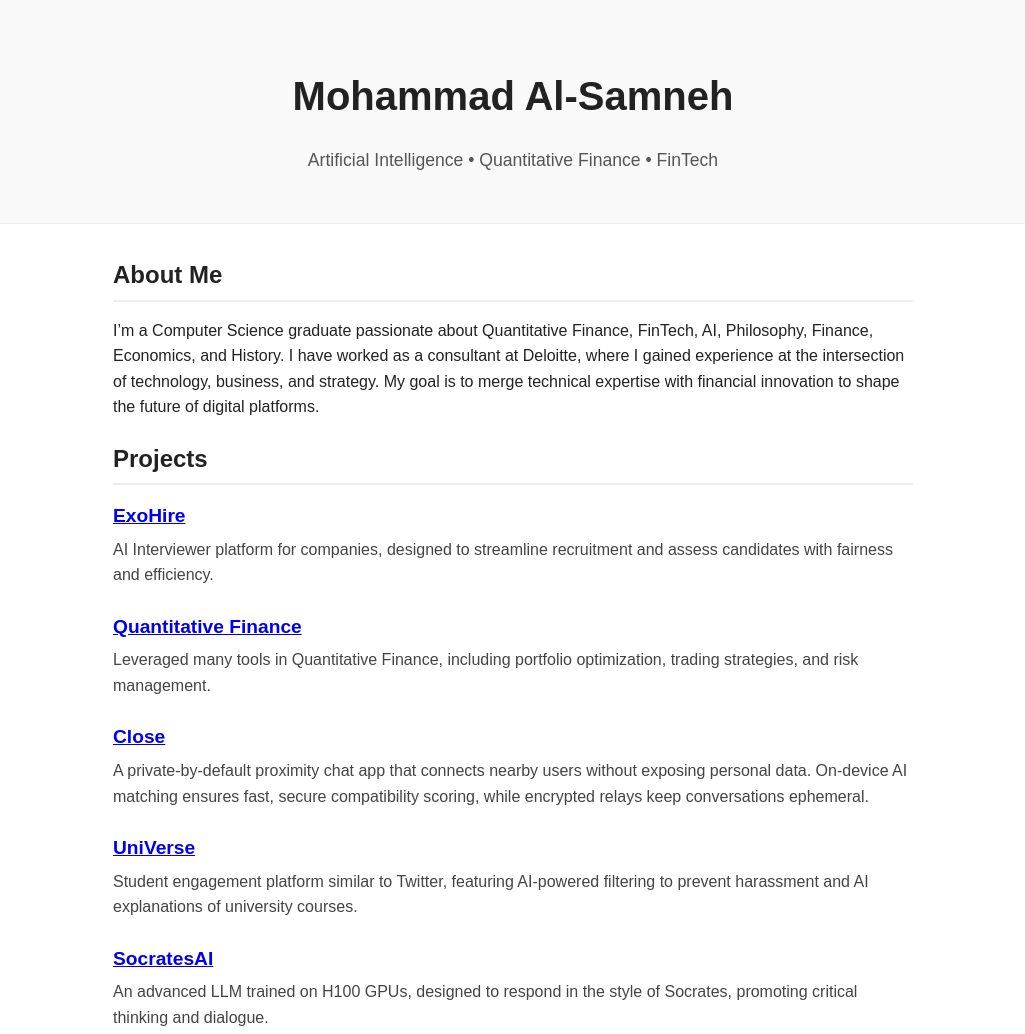
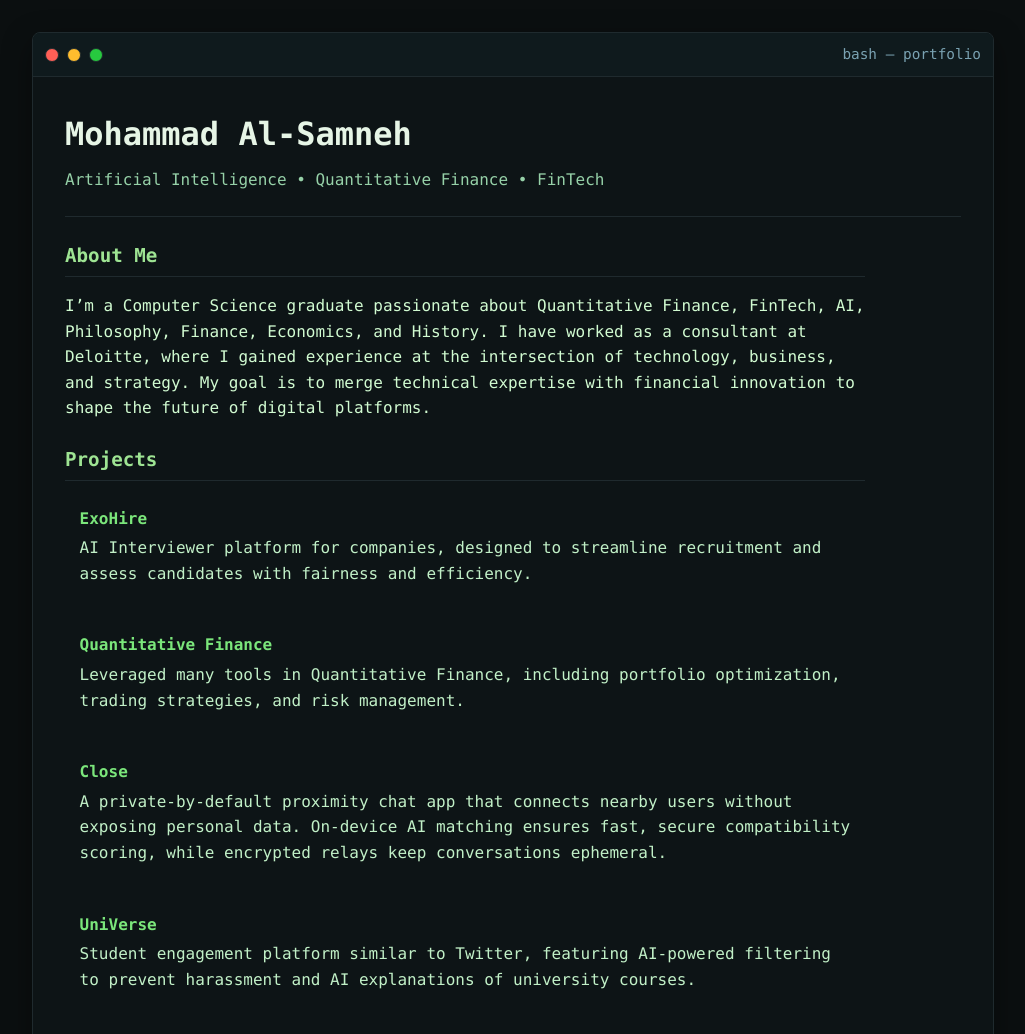
Before and after one commit to Al-Samneh/Al-Samneh.github.io, a plain HTML site: page index.html in a window 1280 px wide. Shown: the top 1034 px of the page, without its empty margins (127-1152 px from the left). Drawn offline with Linux system fonts and the light colour scheme.

Commit message:
Updated portfolio

```diff
--- a/index.html
+++ b/index.html
@@ -7,6 +7,14 @@
   <link rel="stylesheet" href="styles.css">
 </head>
 <body>
+  <div class="terminal-window">
+    <div class="terminal-toolbar">
+      <span class="dot dot-red"></span>
+      <span class="dot dot-yellow"></span>
+      <span class="dot dot-green"></span>
+      <span class="terminal-title">bash — portfolio</span>
+    </div>
+    <div class="terminal-body">
       <header>
         <h1>Mohammad Al-Samneh</h1>
         <p>Artificial Intelligence • Quantitative Finance • FinTech</p>
@@ -14,8 +22,8 @@
 
       <main>
         <section id="about">
-      <h2>About Me</h2>
-      <p>
+          <h2 class="reveal" style="--delay: .4s">About Me</h2>
+          <p class="reveal" style="--delay: .6s">
             I’m a Computer Science graduate passionate about Quantitative Finance, FinTech, AI, Philosophy, Finance, Economics, and History.
             I have worked as a consultant at Deloitte, where I gained experience at the intersection
             of technology, business, and strategy. My goal is to merge technical expertise with
@@ -24,43 +32,43 @@
         </section>
 
         <section id="projects">
-      <h2>Projects</h2>
+          <h2 class="reveal" style="--delay: .8s">Projects</h2>
 
-      <div class="project">
+          <div class="project reveal" style="--delay: .9s">
             <h3><a href="https://exohire.space" target="_blank">ExoHire</a></h3>
             <p>AI Interviewer platform for companies, designed to streamline recruitment and assess candidates with fairness and efficiency.</p>
           </div>
 
-      <div class="project">
+          <div class="project reveal" style="--delay: 1.0s">
             <h3><a href="https://github.com/Al-Samneh/Quant14Days" target="_blank">Quantitative Finance</a></h3>
             <p>Leveraged many tools in Quantitative Finance, including portfolio optimization, trading strategies, and risk management.</p>
           </div>
 
-      <div class="project">
+          <div class="project reveal" style="--delay: 1.1s">
             <h3><a href="https://github.com/Al-Samneh/CloseApp" target="_blank">Close</a></h3>
             <p>A private-by-default proximity chat app that connects nearby users without exposing personal data. On-device AI matching ensures fast, secure compatibility scoring, while encrypted relays keep conversations ephemeral.</p>
           </div>
 
-      <div class="project">
+          <div class="project reveal" style="--delay: 1.2s">
             <h3><a href="https://www.youtube.com/shorts/pB5k9ytR4cM" target="_blank">UniVerse</a></h3>
             <p>Student engagement platform similar to Twitter, featuring AI-powered filtering to prevent harassment and AI explanations of university courses.</p>
           </div>
 
-      <div class="project">
+          <div class="project reveal" style="--delay: 1.3s">
             <h3><a href="https://github.com/Al-Samneh/socrates" target="_blank">SocratesAI</a></h3>
             <p>An advanced LLM trained on H100 GPUs, designed to respond in the style of Socrates, promoting critical thinking and dialogue.</p>
           </div>
 
-      <div class="project">
+          <div class="project reveal" style="--delay: 1.4s">
             <h3><a href="https://github.com/Al-Samneh/CheatAI" target="_blank">CheatAI</a></h3>
             <p>An AI-powered solution that can answer questions undetectably by sharing screens — showcasing research into stealthy AI-human interaction.</p>
           </div>
         </section>
 
         <section id="contact">
-      <h2>Contact</h2>
-      <p>Email: <a href="mailto:mohdsamneh@gmail.com">mohdsamneh@gmail.com</a></p>
-      <p>
+          <h2 class="reveal" style="--delay: 1.6s">Contact</h2>
+          <p class="reveal" style="--delay: 1.7s">Email: <a href="mailto:mohdsamneh@gmail.com">mohdsamneh@gmail.com</a></p>
+          <p class="reveal" style="--delay: 1.8s">
             <a href="https://linkedin.com/in/mohdsamneh" target="_blank">LinkedIn</a> •
             <a href="https://github.com/Al-Samneh" target="_blank">GitHub</a> •
             <a href="https://samneh.com" target="_blank">Blog</a>
@@ -68,8 +76,43 @@
         </section>
       </main>
 
-  <footer>
+      <footer class="reveal" style="--delay: 1.9s">
         <p>© 2025 Mohammad Al-Samneh</p>
       </footer>
+    </div>
+  </div>
+  <script>
+    document.addEventListener('DOMContentLoaded', function () {
+      var heading = document.querySelector('header h1');
+      if (heading) {
+        var original = heading.textContent.trim();
+        heading.textContent = '';
+        var cursor = document.createElement('span');
+        cursor.className = 'cursor';
+        heading.after(cursor);
+        var i = 0;
+        var speedMs = 45;
+        function type() {
+          if (i <= original.length) {
+            heading.textContent = original.slice(0, i);
+            i += 1;
+            setTimeout(type, speedMs);
+          } else {
+            cursor.remove();
+          }
+        }
+        setTimeout(type, 200);
+      }
+
+      var revealEls = document.querySelectorAll('.reveal');
+      revealEls.forEach(function (el) {
+        var computed = window.getComputedStyle(el);
+        var delay = parseFloat(computed.getPropertyValue('--delay')) || 0;
+        setTimeout(function () {
+          el.classList.add('revealed');
+        }, Math.max(0, delay * 1000));
+      });
+    });
+  </script>
 </body>
 </html>
--- a/styles.css
+++ b/styles.css
@@ -1,71 +1,185 @@
 body {
-    font-family: Arial, sans-serif;
+    font-family: ui-monospace, SFMono-Regular, Menlo, Monaco, Consolas, "Liberation Mono", "Courier New", monospace;
     line-height: 1.6;
     margin: 0;
-    padding: 0;
-    color: #222;
-    background: #fff;
+    padding: 2rem 1rem;
+    color: #d1fbd1;
+    background: #0b0f10;
+  }
+
+  .terminal-window {
+    max-width: 960px;
+    margin: 0 auto;
+    border: 1px solid #1f2a2e;
+    border-radius: 8px;
+    box-shadow: 0 10px 30px rgba(0,0,0,0.4);
+    overflow: hidden;
+    background: #0d1416;
+  }
+
+  .terminal-toolbar {
+    display: flex;
+    align-items: center;
+    gap: 8px;
+    padding: 10px 12px;
+    background: #0f1a1d;
+    border-bottom: 1px solid #1f2a2e;
+  }
+
+  .terminal-title {
+    margin-left: auto;
+    color: #7aa2b2;
+    font-size: 0.9rem;
+  }
+
+  .dot {
+    display: inline-block;
+    width: 12px;
+    height: 12px;
+    border-radius: 50%;
+    background: #243136;
+    border: 1px solid #1f2a2e;
+  }
+
+  .dot-red { background: #ff5f56; }
+  .dot-yellow { background: #ffbd2e; }
+  .dot-green { background: #27c93f; }
+
+  .terminal-body {
+    padding: 2rem 2rem 1.5rem;
+  }
+
+  /* Appear/reveal animation */
+  .reveal {
+    opacity: 0;
+    transform: translateY(6px);
+    transition: opacity 600ms ease, transform 600ms ease;
+  }
+  .reveal.revealed {
+    opacity: 1;
+    transform: translateY(0);
   }
 
   header {
-    text-align: center;
-    padding: 4rem 1rem 2rem;
-    background: #f9f9f9;
-    border-bottom: 1px solid #eee;
+    text-align: left;
+    padding: 0 0 1.5rem;
+    background: transparent;
+    border-bottom: 1px solid #1f2a2e;
   }
 
   header h1 {
-    margin: 0;
-    font-size: 2.5rem;
+    margin: 0 0 0.4rem;
+    font-size: 2rem;
+    color: #e6f5e6;
   }
 
   header p {
-    font-size: 1.1rem;
-    color: #555;
+    font-size: 1rem;
+    color: #96d1a8;
+    margin: 0;
   }
 
   main {
     max-width: 800px;
-    margin: 2rem auto;
-    padding: 0 1rem;
+    margin: 1.5rem 0 0;
+    padding: 0;
   }
 
   h2 {
-    border-bottom: 2px solid #eee;
-    padding-bottom: 0.3rem;
-    margin-bottom: 1rem;
-    font-size: 1.5rem;
+    border-bottom: 1px solid #1f2a2e;
+    padding-bottom: 0.25rem;
+    margin: 1.5rem 0 0.75rem;
+    font-size: 1.2rem;
+    color: #9ee493;
   }
 
   .project {
-    margin-bottom: 1.5rem;
+    margin-bottom: 1.25rem;
   }
 
   .project h3 {
-    margin: 0 0 0.3rem;
-    font-size: 1.2rem;
-    color: #0066cc;
+    margin: 0 0 0.25rem;
+    font-size: 1rem;
+  }
+
+  .project h3 a {
+    color: #7be67b;
+    text-decoration: none;
+    position: relative;
+    transition: color 160ms ease;
+  }
+
+  .project h3 a:hover {
+    color: #b2f5b2;
+  }
+
+  /* Make project cards obviously clickable */
+  .project {
+    padding: 0.75rem 0.75rem 0.75rem 0.85rem;
+    border: 1px solid transparent;
+    border-radius: 6px;
+    transition: border-color 160ms ease, background 160ms ease, transform 160ms ease, box-shadow 160ms ease;
+  }
+  .project:hover {
+    border-color: #234a2e;
+    background: rgba(22, 32, 28, 0.6);
+    transform: translateY(-1px);
+    box-shadow: 0 6px 16px rgba(0,0,0,0.25);
+  }
+  .project:focus-within {
+    border-color: #2d6a3f;
+    box-shadow: 0 0 0 3px rgba(45,106,63,0.35);
   }
 
   .project p {
     margin: 0;
-    color: #444;
+    color: #c1f0c7;
   }
 
   #contact a {
-    color: #0066cc;
+    color: #7be67b;
     text-decoration: none;
+    outline: none;
+    border-bottom: 1px dashed rgba(123, 230, 123, 0.35);
+    transition: color 160ms ease, border-color 160ms ease;
   }
 
   #contact a:hover {
     text-decoration: underline;
+    color: #b2f5b2;
+    border-color: rgba(178, 245, 178, 0.6);
+  }
+  #contact a:focus-visible {
+    outline: 2px dashed #2d6a3f;
+    outline-offset: 2px;
   }
 
   footer {
-    text-align: center;
-    padding: 1rem 0;
-    background: #f9f9f9;
+    text-align: left;
+    padding: 1rem 0 0.5rem;
+    background: transparent;
     margin-top: 2rem;
     font-size: 0.9rem;
-    color: #777;
+    color: #8eb89a;
+    border-top: 1px solid #1f2a2e;
   }
+
+  /* Terminal feel */
+  *::selection {
+    background: #214d2f;
+    color: #e6f5e6;
+  }
+
+  .cursor {
+    display: inline-block;
+    width: 8px;
+    height: 1em;
+    background: #9ee493;
+    margin-left: 2px;
+    animation: blink 1s steps(1) infinite;
+    vertical-align: -0.2em;
+  }
+
+  @keyframes blink {
+    50% { opacity: 0; }
+  }
```
Lines whose indentation alone changed are shown as unchanged.
